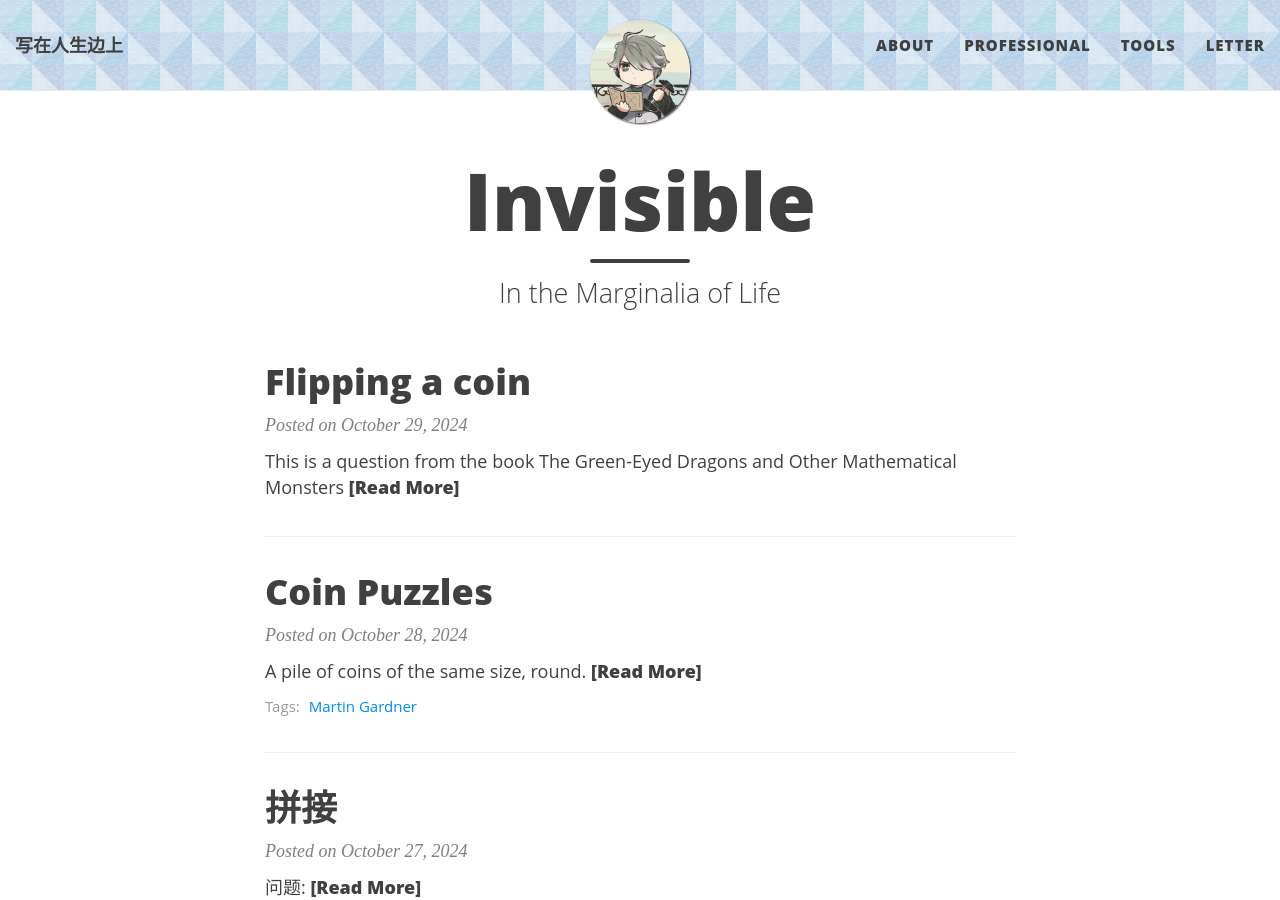
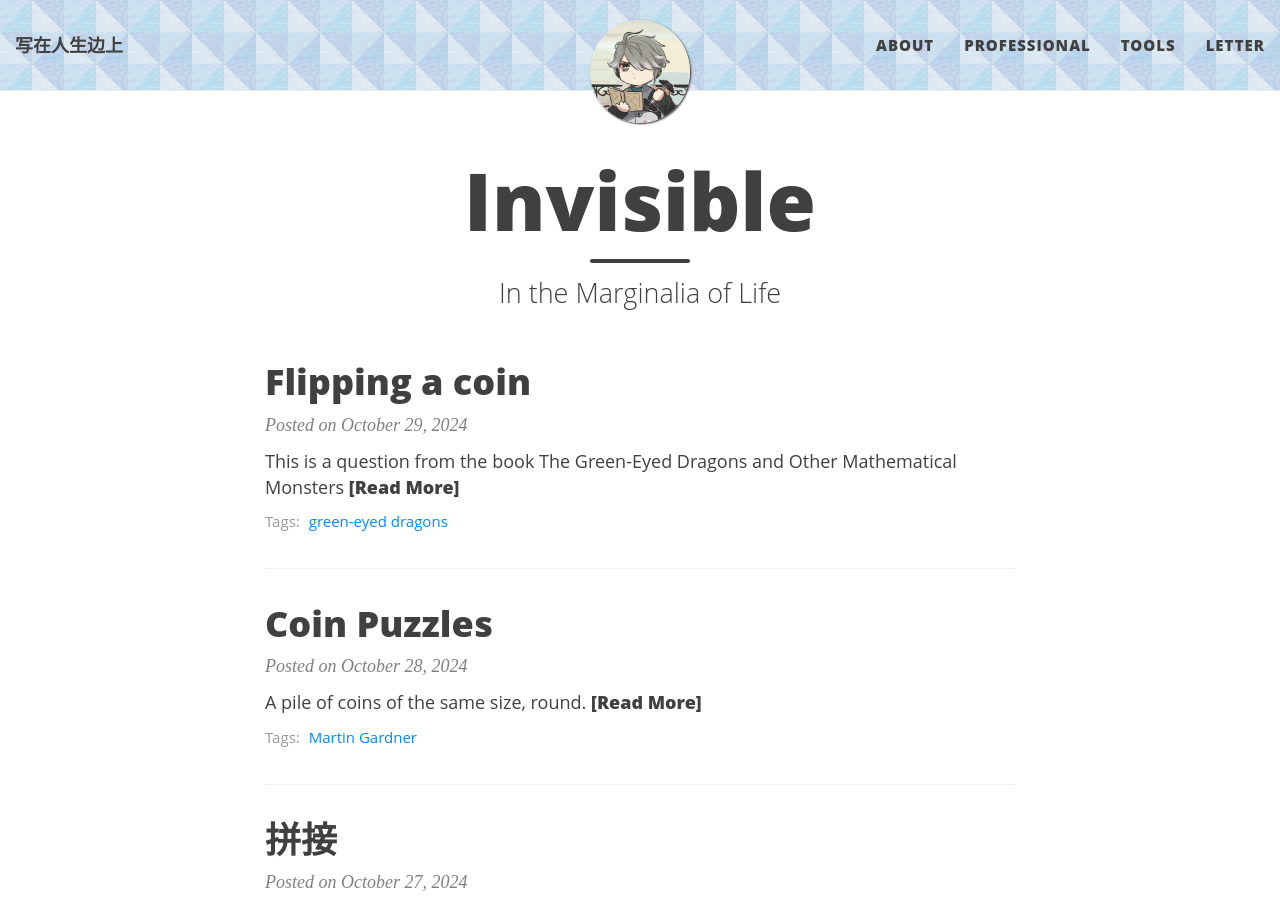
Before and after one commit to PlanetPolly/PlanetPolly.github.io, a Jekyll site: the page built from index.html, in a window 1280 px wide and 900 px high. Built offline with Jekyll 4.4.1, drawn with Linux system fonts in a browser that asks for light colours; nearby versions of some CDN libraries; the list of posts is cut into pages by our own code.

Commit message:
Update 2024-10-29-flip-a-coin.md

```diff
--- a/_posts/2024-10-29-flip-a-coin.md
+++ b/_posts/2024-10-29-flip-a-coin.md
@@ -1,10 +1,11 @@
 ---
 layout: post
 title: Flipping a coin
+tags: [green-eyed dragons]
 ---
 
 
-This is a question from the book *The Green-Eyed Dragons and Other Mathematical Monsters*
+This is a question from the book The Green-Eyed Dragons and Other Mathematical Monsters
 
 (a) Consider the following game. You flip a coin until you get a tails. The number of dollars you win equals the number og coins you end up flipping. (So if you immediately get a tails, you win one dollar; if you get one heads before a tails, you win two dollars, etc.) What is the expectation value of your winnings?
 
```
